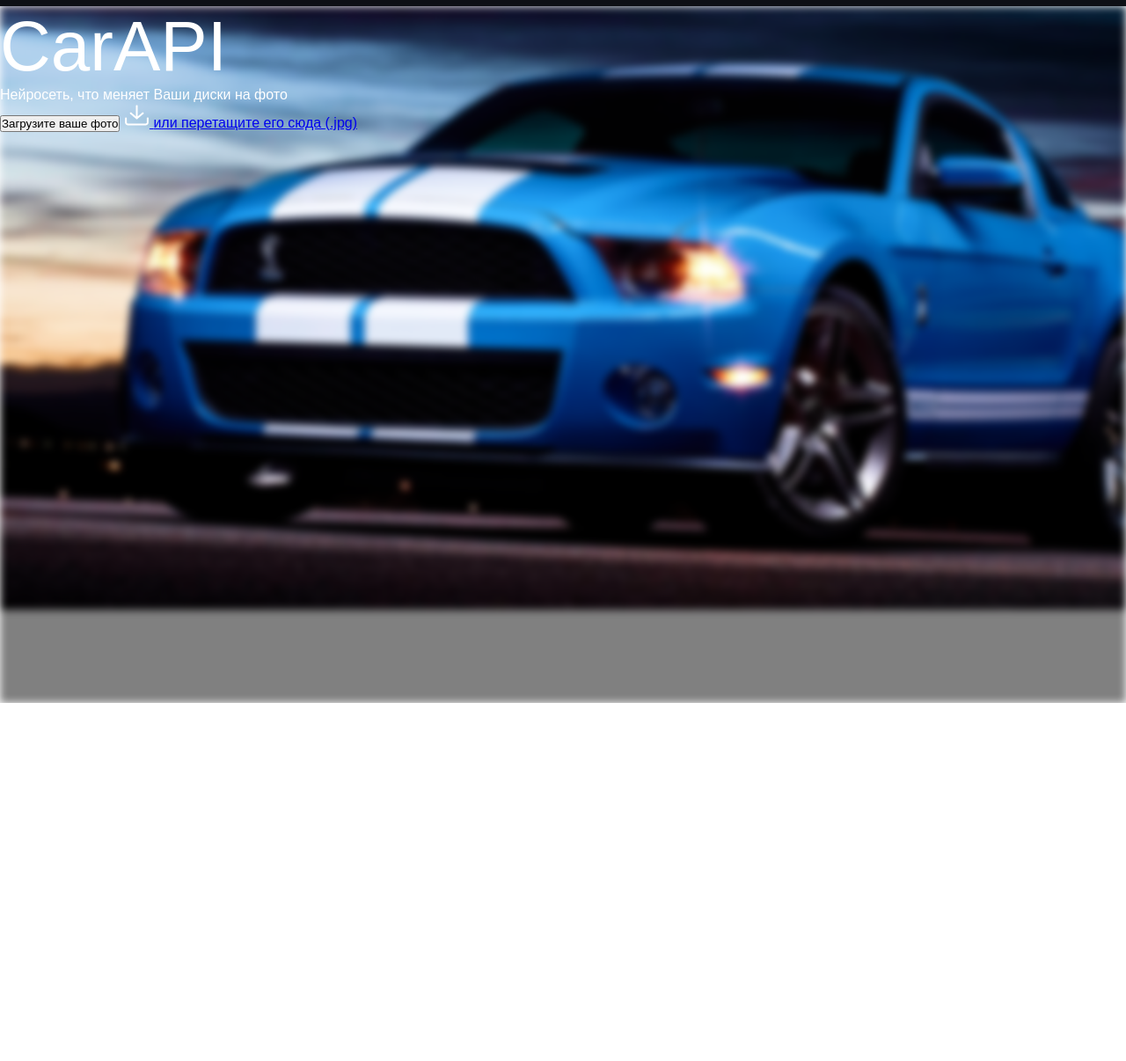
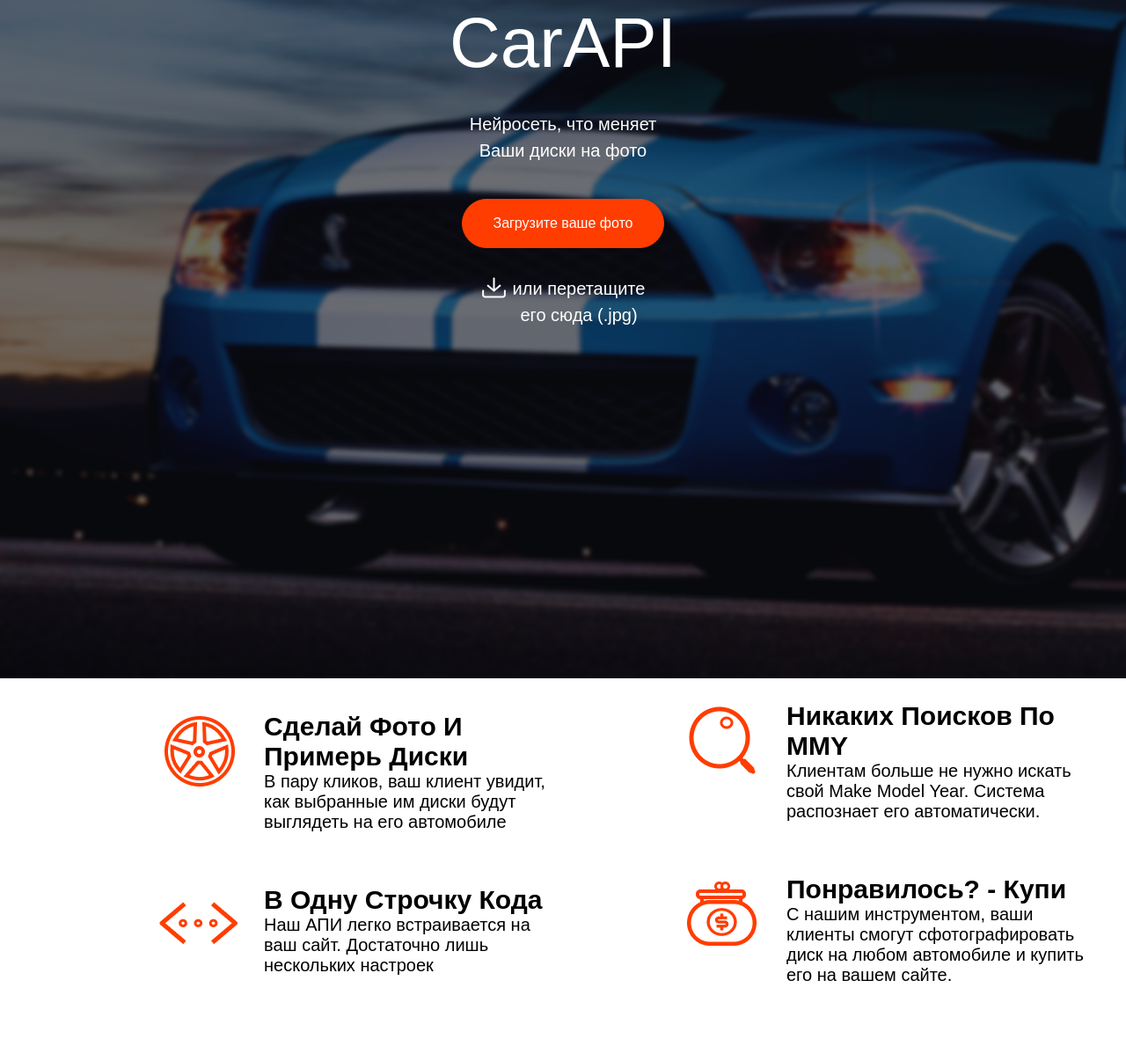
Before and after one commit to VolegzhaninaEM/CarAPI-frontend, a plain HTML site: page index.html in a window 1280 px wide. Shown: the part 137-1343 px from the top of the page at 88% size. Before the commit the page ends 936 px from the top, so only its background shows below. Drawn offline with Linux system fonts and the light colour scheme.

Commit message:
Добавила фон, изменила стили

```diff
--- a/css/style.css
+++ b/css/style.css
@@ -1,6 +1,7 @@
 * {
   margin: 0;
   padding: 0;
+  font-family: 'Montserrat', sans-serif;
 }
 
 .he {
@@ -8,25 +9,24 @@
   justify-content: space-between;
   align-items: center;
   background-color: #0D0F15;
-  height: 18vh;
+  height: 58px;
   padding: 0 45px;
 }
 
-.sviyz {
+.buttonLink {
   border: 1px solid #FF3D00;
+  background-color: #FF3D00;
   padding: 9px 34px;
   border-radius: 60px;
   text-decoration: none;
-  color: #FF3D00;
+  color: #fff;
   flex-grow: 0;
+  font-family: 'Montserrat', sans-serif;
 }
 
-.sviyz :visited {
+.buttonLink:hover {
   color: #FF3D00;
-}
-
-.sviyz :hover {
-  color: #FF3D00;
+  background-color: inherit;
 }
 
 .lang {
@@ -36,47 +36,102 @@
   flex-grow: 1;
   margin-right: 25px;
 }
+
 .logo {
   flex-grow: 0;
 }
+
 .langimg {
   margin-right: 5px;
 }
 
-.carAPI::before {
-  content: '';
-  background: no-repeat url("../img/car-background.png");
-  background-color: grey;
-  height: 99vh;
-  width: 100vw;
-  filter: blur(5px);
-  position: absolute;
-  left: 0;
-  right: 0;
-  top: 0;
-  bottom: 0;
-  z-index: -1;
-}
-
 .carAPI {
+  display: flex;
+  flex-direction: column;
+  align-items: center;
+  background-image: url("../img/car-bg.png");
+  background-size: cover;
+  height: 686px;
   color: #fff;
   font-family: 'Montserrat', sans-serif;
-  position: relative;
-}
-
-.carAPI .blur::before {
-  background-color: rgba(13, 15, 21, 0.6);
-  opacity: 50%;
-  width: 99vw;
-  height: 99vh;
-  margin: 0;
+  padding: 82px;
 }
 
 .appName {
   font-size: 80px;
 }
 
+.carAPI p {
+  font-style: normal;
+  text-align: center;
+  line-height: 1.5;
+}
+
+.caption {
+  padding: 31px 0 40px;
+  font-size: 20px;
+}
+
+.carAPI button {
+  padding: 18px 34px;
+  font-size: 16px;
+}
+
+.moveImg {
+  display: flex;
+  flex-direction: row;
+  align-items: flex-start;
+  padding: 31px 0 40px;
+  font-size: 20px;
+}
+
+.moveImg p{
+  display:inline-block;
+  padding-left: 7px;
+}
+
+.moveImg img {
+  width: 29px;
+}
+
+.benefits {
+  height: 435px;
+  display: flex;
+  justify-content: center;
+  align-items: center;
+}
+
+.benefits .group {
+  display: flex;
+  flex-direction: column;
+  padding-left: 135px;
+  font-size: 20px;
+}
+
+.benefits .group h2 {
+  text-transform: capitalize;
+}
+
+.benefits .group img {
+  height: 91px;
+  width: 91px;
+}
+
+.group .point {
+  display: flex;
+  flex-direction: row;
+  padding-bottom: 60px;
+}
+
+.group .point .discription {
+  display: flex;
+  flex-direction: column;
+  width: 340px;
+  padding-left: 28px;
+}
+
 @font-face {
   font-family: 'Montserrat';
-  src: url('https://fonts.googleapis.com/css2?family=Montserrat:wght@400&display=swap');
+  src: url('https://fonts.googleapis.com/css2?family=Montserrat:wght@100;200;300;400;500;600&display=swap');
+  color: #0D0F15;
 }
--- a/index.html
+++ b/index.html
@@ -25,20 +25,60 @@
         </select>
       </a>
     </div>
-    <a href="#" class="sviyz">
+    <a href="#" class="buttonLink">
       СВЯЖИТЕСЬ С НАМИ
     </a>
   </header>
   <main>
     <div class="carAPI">
-      <div class="blur">
-        <hi class="appName">CarAPI</hi>
-        <p>Нейросеть, что меняет Ваши диски на фото</p>
-        <button>Загрузите ваше фото</button>
-        <a href="#">
-          <img src="img/download-icon.png" alt="Upload" />
-          <span>или перетащите его сюда (.jpg)</span>
-        </a>
+      <hi class="appName">CarAPI</hi>
+      <p class="caption">Нейросеть, что меняет <br>Ваши диски на фото</p>
+      <button class="buttonLink">Загрузите ваше фото</button>
+      <div class="moveImg">
+        <img src="img/download-icon.png" alt="Upload" />
+        <p>или перетащите <br>его сюда (.jpg)</p>
+      </div>
+    </div>
+    <div class="benefits">
+      <div class="group">
+        <div class="point">
+          <img src="img/icon-wheel.png" alt="wheel" />
+          <div name="wheel" class="discription">
+            <h2>Сделай фото и примерь диски</h2>
+            <p>
+              В пару кликов, ваш клиент увидит, как выбранные им диски будут выглядеть на его автомобиле
+            </p>
+          </div>
+        </div>
+        <div class="point">
+          <img src="img/icon-code.png" alt="code" />
+          <div name="code" class="discription">
+            <h2>В одну строчку кода</h2>
+            <p>
+              Наш АПИ легко встраивается на ваш сайт. Достаточно лишь нескольких настроек
+            </p>
+          </div>
+        </div>
+      </div>
+      <div class="group">
+        <div class="point">
+          <img src="img/icon-magnifier.png" alt="magnifier" />
+          <div name="magnifier" class="discription">
+            <h2>Никаких поисков по MMY </h2>
+            <p>
+              Клиентам больше не нужно искать свой Make Model Year. Система распознает его автоматически.
+            </p>
+          </div>
+        </div>
+        <div class="point">
+          <img src="img/icon-pocket.png" alt="pocket" />
+          <div name="pocket" class="discription">
+            <h2>Понравилось? - Купи</h2>
+            <p>
+              С нашим инструментом, ваши клиенты смогут сфотографировать диск на любом автомобиле и купить его на вашем сайте.
+            </p>
+          </div>
+        </div>
       </div>
     </div>
   </main>
```
Also changed, not shown: img/car-background.png (deleted), img/car-bg.png (added).
